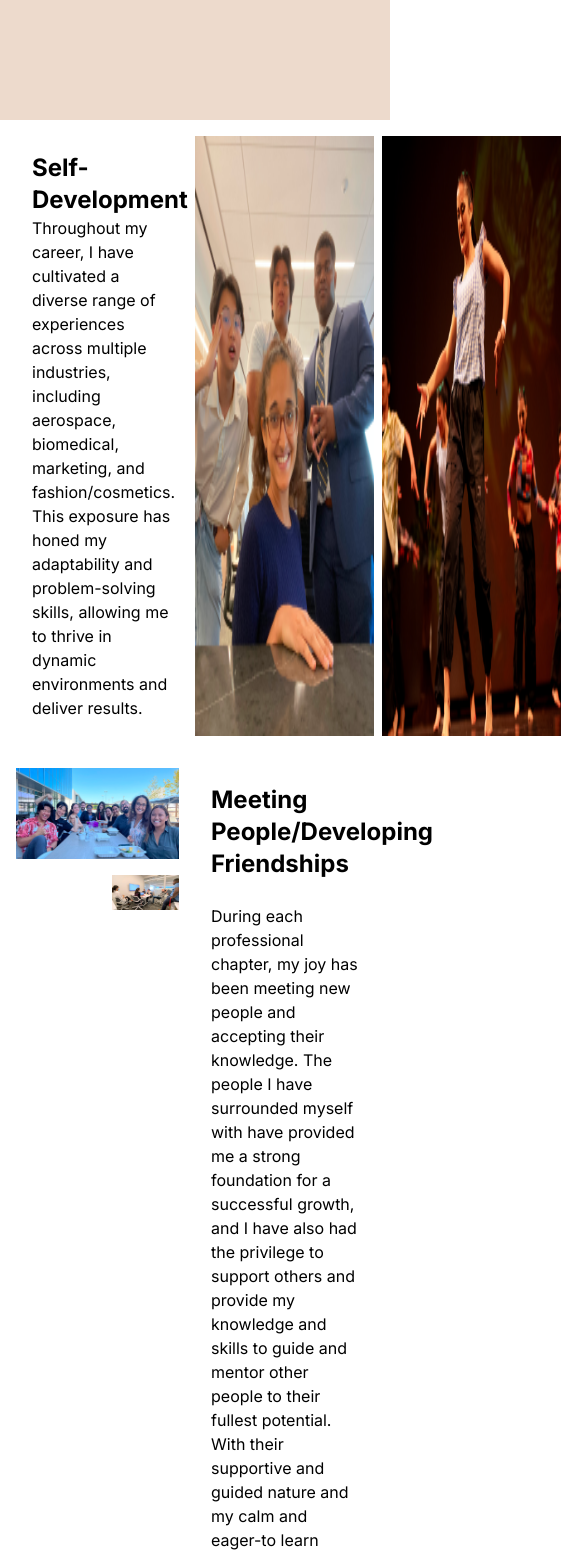
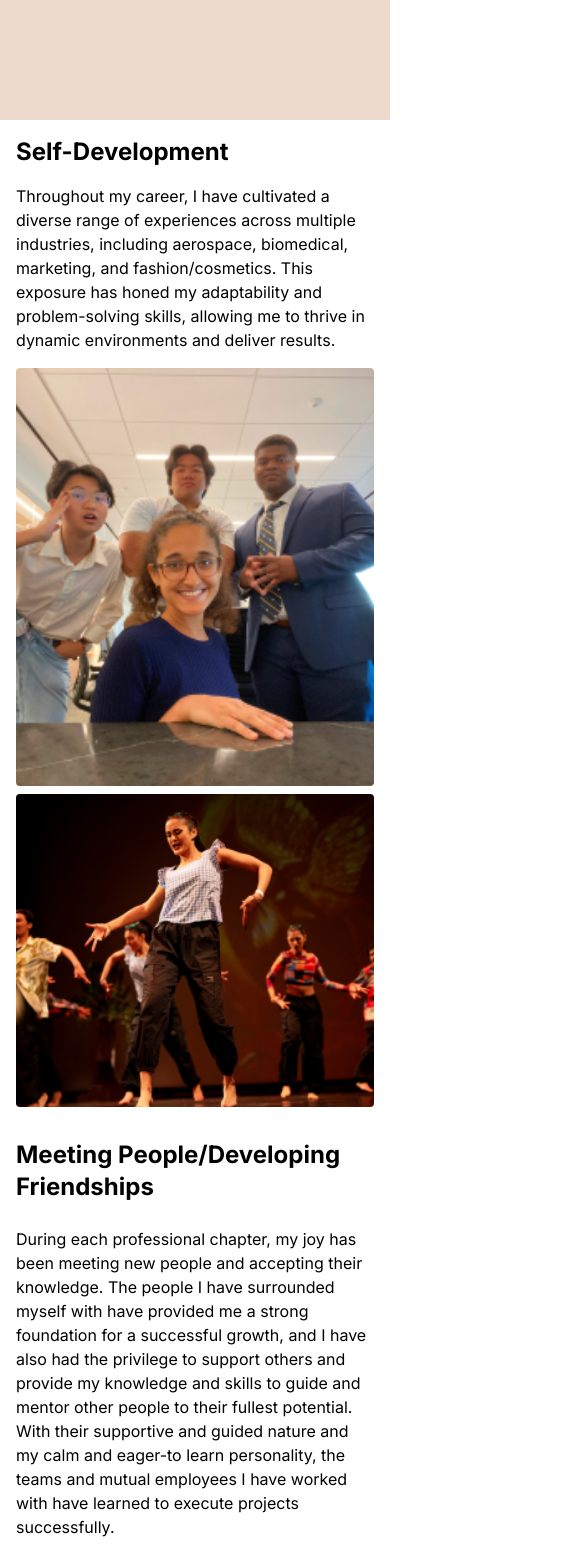
Before and after one commit to arjundabir/harshitadabir.com, a Next.js app: page /passions in a window 390 px wide. Shown: the part 380-1933 px from the top of the page, 561 px wide, since content can reach past the window. Built offline with nearby package versions, Linux system fonts and the light colour scheme.

Commit message:
chore: mobile ui fixes on passions

```diff
--- a/app/passions/page.tsx
+++ b/app/passions/page.tsx
@@ -13,8 +13,8 @@ const page: FC<pageProps> = ({}) => {
     <div>
       <BeigeBackground />
       <section className="container mx-auto w-full">
-        <div className="p-4 flex justify-center">
-          <div className="w-1/2 flex flex-col justify-between p-4">
+        <div className="p-4 flex flex-wrap md:justify-center gap-4">
+          <div className="w-full md:w-1/2 flex flex-col justify-center gap-4">
             <h3 className="text-2xl font-bold">Self-Development</h3>
             <p>
               Throughout my career, I have cultivated a diverse range of
@@ -24,25 +24,29 @@ const page: FC<pageProps> = ({}) => {
               thrive in dynamic environments and deliver results.
             </p>
           </div>
-          <div className="flex gap-2">
+          <div className="flex flex-wrap gap-2">
             <Image
-              className="w-48 h-auto"
+              className="w-full md:w-48 h-auto rounded"
               src={SD1}
               alt="A picture with my friends."
             />
             <Image
-              className="w-48 h-auto"
+              className="w-full md:w-48 h-auto rounded"
               src={SD2}
               alt="A picture with my friends."
             />
           </div>
         </div>
-        <div className="flex gap-4 p-4 justify-center">
-          <div className="flex flex-col gap-4">
-            <Image className="w-72" src={MPDF} alt="" />
-            <Image className="pl-24" src={MPDF2} alt="" />
+        <div className="flex flex-wrap-reverse p-4 gap-4">
+          <div className="flex flex-col gap-4 flex-1 items-end">
+            <Image
+              className="w-full md:w-72 self-start rounded"
+              src={MPDF}
+              alt=""
+            />
+            <Image className="rounded" src={MPDF2} alt="" />
           </div>
-          <div className="w-1/2 flex flex-col justify-center p-4">
+          <div className="w-full md:w-1/2 flex flex-col justify-center">
             <h3 className="text-2xl font-bold">
               Meeting People/Developing Friendships
             </h3>
```
